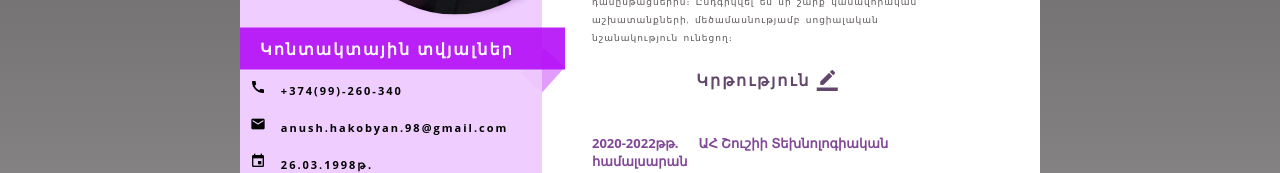
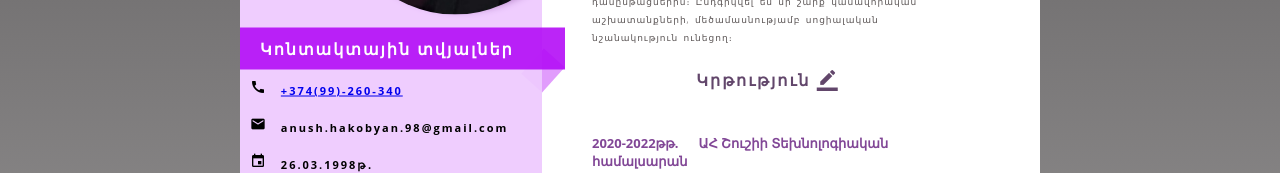
Before and after one commit to anhakobyan25/anhakobyan25.github.io, a plain HTML site: page index.html in a window 1280 px wide. Shown: the part 233-406 px from the top of the page. Drawn offline with Linux system fonts and the light colour scheme; a web font is replaced by a local one.

Commit message:
Update index.html

```diff
--- a/index.html
+++ b/index.html
@@ -20,7 +20,7 @@
                     <div class="heading">
                         <p> Կոնտակտային տվյալներ </p>
                     </div>
-                    <p class="p1"><i class="material-icons icons1"> call </i> +374(99)-260-340 </p>
+                    <p class="p1"><i class="material-icons icons1"> call </i> <a href="tel:+37499260340">+374(99)-260-340 </a></p>
                     <p class="p1"><i class="material-icons icons1"> email </i> anush.hakobyan.98@gmail.com </p>
                     <p class="p1"><i class="material-icons icons1"> event </i> 26.03.1998թ․ </p>
                     <p class="p1"><i class="material-icons icons1"> home <!-- &#128205 --></i> ԱՀ  ք․Շուշի</p>
```
